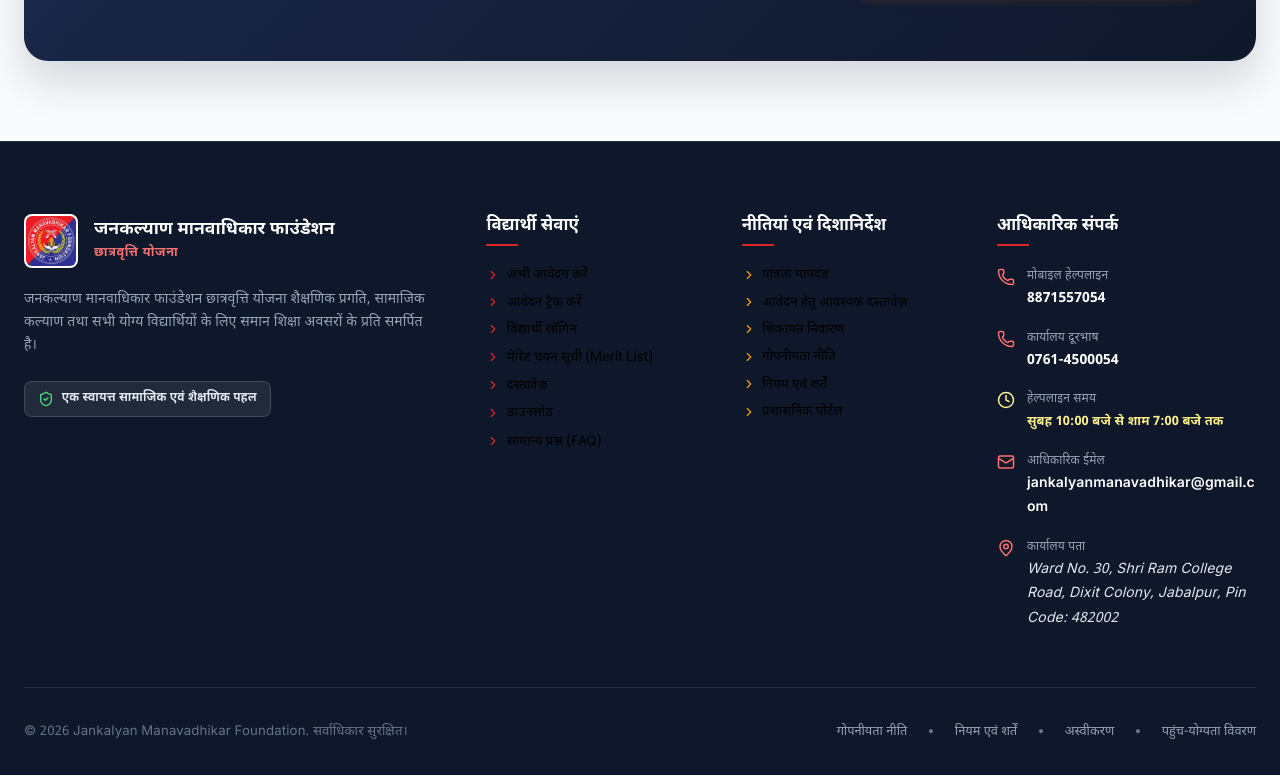
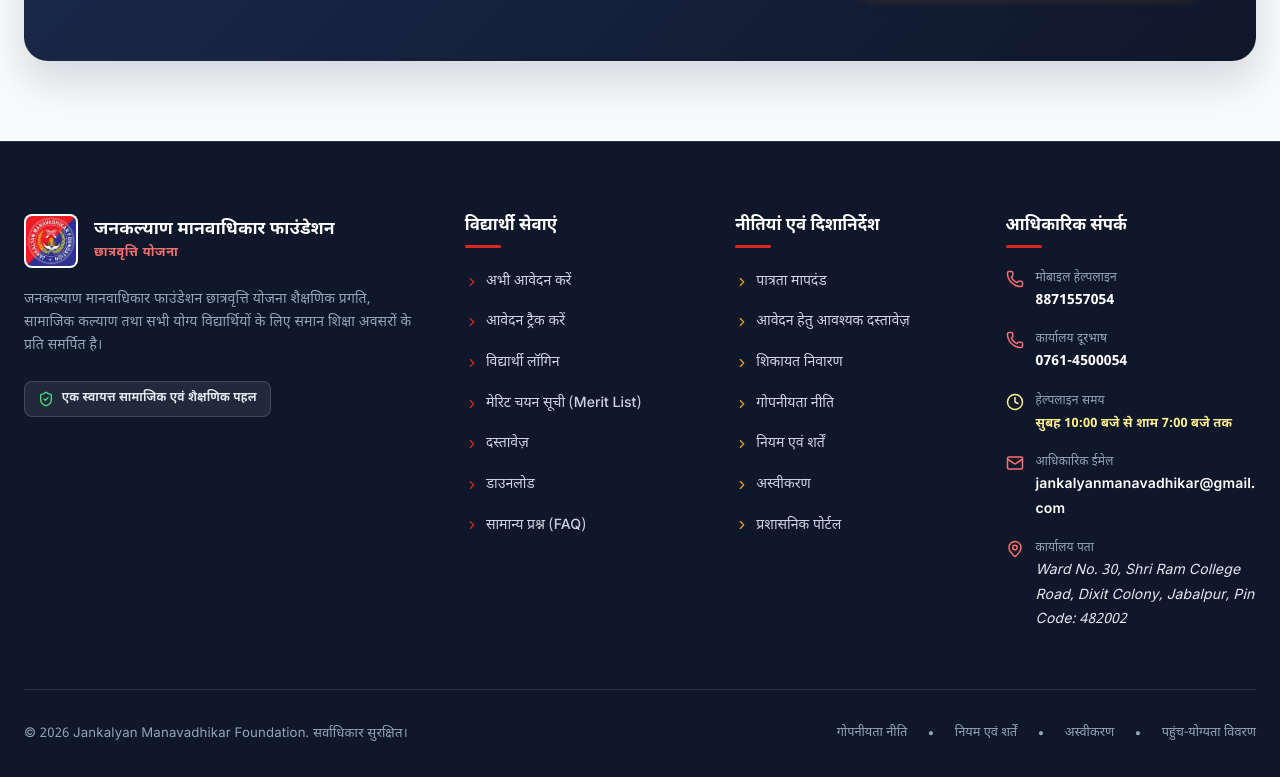
Before and after one commit to krish0000987-netizen/Jankalyan-manavadhikar-foundation, a React (Vite) app: page / in a window 1280 px wide. Shown: the part 6058-6835 px from the top of the page. Built offline with nearby package versions, Linux system fonts and the light colour scheme; no server answers; the database is empty.

Commit message:
Fix visibility and contrast of footer Student Services and Policies columns

```diff
--- a/src/components/Footer.jsx
+++ b/src/components/Footer.jsx
@@ -49,48 +49,76 @@
 
           {/* Col 2: Student Services */}
           <div className="footer-col">
-            <h4>{t.footerColStudents}</h4>
+            <h4>{t.footerColStudents || (lang === 'hi' ? 'विद्यार्थी सेवाएं' : 'Student Services')}</h4>
             <ul className="footer-links">
               <li>
-                <button onClick={() => navigate('/apply')} style={{ display: 'flex', alignItems: 'center', gap: '0.4rem' }}>
-                  <ChevronRight size={14} color="#DC2626" />
-                  <span>{t.navApplyNow}</span>
+                <button
+                  onClick={() => navigate('/apply')}
+                  className="footer-link-btn"
+                  style={{ display: 'flex', alignItems: 'center', gap: '0.45rem', color: '#CBD5E1', fontSize: '0.88rem', textAlign: 'left', width: '100%' }}
+                >
+                  <ChevronRight size={14} color="#DC2626" style={{ flexShrink: 0 }} />
+                  <span>{t.navApplyNow || (lang === 'hi' ? 'ऑनलाइन आवेदन करें' : 'Apply Online')}</span>
                 </button>
               </li>
               <li>
-                <button onClick={() => navigate('/track')} style={{ display: 'flex', alignItems: 'center', gap: '0.4rem' }}>
-                  <ChevronRight size={14} color="#DC2626" />
-                  <span>{t.navTrack}</span>
+                <button
+                  onClick={() => navigate('/track')}
+                  className="footer-link-btn"
+                  style={{ display: 'flex', alignItems: 'center', gap: '0.45rem', color: '#CBD5E1', fontSize: '0.88rem', textAlign: 'left', width: '100%' }}
+                >
+                  <ChevronRight size={14} color="#DC2626" style={{ flexShrink: 0 }} />
+                  <span>{t.navTrack || (lang === 'hi' ? 'आवेदन स्थिति ट्रैक करें' : 'Track Application Status')}</span>
                 </button>
               </li>
               <li>
-                <button onClick={() => navigate('/student-dashboard')} style={{ display: 'flex', alignItems: 'center', gap: '0.4rem' }}>
-                  <ChevronRight size={14} color="#DC2626" />
-                  <span>{t.navStudentLogin}</span>
+                <button
+                  onClick={() => navigate('/student-dashboard')}
+                  className="footer-link-btn"
+                  style={{ display: 'flex', alignItems: 'center', gap: '0.45rem', color: '#CBD5E1', fontSize: '0.88rem', textAlign: 'left', width: '100%' }}
+                >
+                  <ChevronRight size={14} color="#DC2626" style={{ flexShrink: 0 }} />
+                  <span>{t.navStudentLogin || (lang === 'hi' ? 'विद्यार्थी पोर्टल लॉगिन' : 'Student Portal Login')}</span>
                 </button>
               </li>
               <li>
-                <button onClick={() => navigate('/merit-list')} style={{ display: 'flex', alignItems: 'center', gap: '0.4rem' }}>
-                  <ChevronRight size={14} color="#DC2626" />
-                  <span>{lang === 'hi' ? 'मेरिट चयन सूची (Merit List)' : 'Official Merit List'}</span>
+                <button
+                  onClick={() => navigate('/merit-list')}
+                  className="footer-link-btn"
+                  style={{ display: 'flex', alignItems: 'center', gap: '0.45rem', color: '#CBD5E1', fontSize: '0.88rem', textAlign: 'left', width: '100%' }}
+                >
+                  <ChevronRight size={14} color="#DC2626" style={{ flexShrink: 0 }} />
+                  <span>{lang === 'hi' ? 'मेरिट चयन सूची (Merit List)' : 'Official Merit List 2026-27'}</span>
                 </button>
               </li>
               <li>
-                <button onClick={() => navigate('/documents')} style={{ display: 'flex', alignItems: 'center', gap: '0.4rem' }}>
-                  <ChevronRight size={14} color="#DC2626" />
-                  <span>{t.navDocuments}</span>
+                <button
+                  onClick={() => navigate('/documents')}
+                  className="footer-link-btn"
+                  style={{ display: 'flex', alignItems: 'center', gap: '0.45rem', color: '#CBD5E1', fontSize: '0.88rem', textAlign: 'left', width: '100%' }}
+                >
+                  <ChevronRight size={14} color="#DC2626" style={{ flexShrink: 0 }} />
+                  <span>{t.navDocuments || (lang === 'hi' ? 'आवश्यक दस्तावेज़' : 'Required Documents')}</span>
                 </button>
               </li>
               <li>
-                <button onClick={() => navigate('/downloads')} style={{ display: 'flex', alignItems: 'center', gap: '0.4rem' }}>
-                  <ChevronRight size={14} color="#DC2626" />
-                  <span>{t.navDownloads}</span>
+                <button
+                  onClick={() => navigate('/downloads')}
+                  className="footer-link-btn"
+                  style={{ display: 'flex', alignItems: 'center', gap: '0.45rem', color: '#CBD5E1', fontSize: '0.88rem', textAlign: 'left', width: '100%' }}
+                >
+                  <ChevronRight size={14} color="#DC2626" style={{ flexShrink: 0 }} />
+                  <span>{t.navDownloads || (lang === 'hi' ? 'फॉर्म एवं विवरणिका डाउनलोड' : 'Downloads & Forms')}</span>
                 </button>
               </li>
               <li>
-                <button onClick={() => navigate('/faq')} style={{ display: 'flex', alignItems: 'center', gap: '0.4rem' }}>
-                  <ChevronRight size={14} color="#DC2626" />
-                  <span>{t.navFaq}</span>
+                <button
+                  onClick={() => navigate('/faq')}
+                  className="footer-link-btn"
+                  style={{ display: 'flex', alignItems: 'center', gap: '0.45rem', color: '#CBD5E1', fontSize: '0.88rem', textAlign: 'left', width: '100%' }}
+                >
+                  <ChevronRight size={14} color="#DC2626" style={{ flexShrink: 0 }} />
+                  <span>{t.navFaq || (lang === 'hi' ? 'प्रश्नोत्तरी एवं सहायता' : 'FAQ & Helpdesk')}</span>
                 </button>
               </li>
             </ul>
@@ -98,42 +126,76 @@
 
           {/* Col 3: Policies & Institutional Guidelines */}
           <div className="footer-col">
-            <h4>{t.footerColImportant}</h4>
+            <h4>{t.footerColImportant || (lang === 'hi' ? 'नीतियां एवं दिशानिर्देश' : 'Policies & Guidelines')}</h4>
             <ul className="footer-links">
               <li>
-                <button onClick={() => navigate('/scholarship')} style={{ display: 'flex', alignItems: 'center', gap: '0.4rem' }}>
-                  <ChevronRight size={14} color="#F59E0B" />
-                  <span>{t.overviewEligibilityTitle}</span>
+                <button
+                  onClick={() => navigate('/scholarship')}
+                  className="footer-link-btn"
+                  style={{ display: 'flex', alignItems: 'center', gap: '0.45rem', color: '#CBD5E1', fontSize: '0.88rem', textAlign: 'left', width: '100%' }}
+                >
+                  <ChevronRight size={14} color="#F59E0B" style={{ flexShrink: 0 }} />
+                  <span>{t.overviewEligibilityTitle || (lang === 'hi' ? 'पात्रता एवं चयन मापदंड' : 'Eligibility Criteria')}</span>
                 </button>
               </li>
               <li>
-                <button onClick={() => navigate('/scholarship')} style={{ display: 'flex', alignItems: 'center', gap: '0.4rem' }}>
-                  <ChevronRight size={14} color="#F59E0B" />
-                  <span>{t.docTitle}</span>
+                <button
+                  onClick={() => navigate('/documents')}
+                  className="footer-link-btn"
+                  style={{ display: 'flex', alignItems: 'center', gap: '0.45rem', color: '#CBD5E1', fontSize: '0.88rem', textAlign: 'left', width: '100%' }}
+                >
+                  <ChevronRight size={14} color="#F59E0B" style={{ flexShrink: 0 }} />
+                  <span>{t.docTitle || (lang === 'hi' ? 'दस्तावेज़ सत्यापन नीति' : 'Document Verification Policy')}</span>
                 </button>
               </li>
               <li>
-                <button onClick={() => navigate('/grievance')} style={{ display: 'flex', alignItems: 'center', gap: '0.4rem' }}>
-                  <ChevronRight size={14} color="#F59E0B" />
-                  <span>{t.navGrievance}</span>
+                <button
+                  onClick={() => navigate('/grievance')}
+                  className="footer-link-btn"
+                  style={{ display: 'flex', alignItems: 'center', gap: '0.45rem', color: '#CBD5E1', fontSize: '0.88rem', textAlign: 'left', width: '100%' }}
+                >
+                  <ChevronRight size={14} color="#F59E0B" style={{ flexShrink: 0 }} />
+                  <span>{t.navGrievance || (lang === 'hi' ? 'शिकायत निवारण प्रक्रिया' : 'Grievance Redressal')}</span>
                 </button>
               </li>
               <li>
-                <button onClick={() => navigate('/privacy')} style={{ display: 'flex', alignItems: 'center', gap: '0.4rem' }}>
-                  <ChevronRight size={14} color="#F59E0B" />
-                  <span>{t.footerPrivacy}</span>
+                <button
+                  onClick={() => navigate('/privacy')}
+                  className="footer-link-btn"
+                  style={{ display: 'flex', alignItems: 'center', gap: '0.45rem', color: '#CBD5E1', fontSize: '0.88rem', textAlign: 'left', width: '100%' }}
+                >
+                  <ChevronRight size={14} color="#F59E0B" style={{ flexShrink: 0 }} />
+                  <span>{t.footerPrivacy || (lang === 'hi' ? 'गोपनीयता नीति (Privacy Policy)' : 'Privacy Policy')}</span>
                 </button>
               </li>
               <li>
-                <button onClick={() => navigate('/terms')} style={{ display: 'flex', alignItems: 'center', gap: '0.4rem' }}>
-                  <ChevronRight size={14} color="#F59E0B" />
-                  <span>{t.footerTerms}</span>
+                <button
+                  onClick={() => navigate('/terms')}
+                  className="footer-link-btn"
+                  style={{ display: 'flex', alignItems: 'center', gap: '0.45rem', color: '#CBD5E1', fontSize: '0.88rem', textAlign: 'left', width: '100%' }}
+                >
+                  <ChevronRight size={14} color="#F59E0B" style={{ flexShrink: 0 }} />
+                  <span>{t.footerTerms || (lang === 'hi' ? 'नियम एवं शर्तें (Terms)' : 'Terms & Conditions')}</span>
                 </button>
               </li>
               <li>
-                <button onClick={() => navigate('/admin')} style={{ display: 'flex', alignItems: 'center', gap: '0.4rem' }}>
-                  <ChevronRight size={14} color="#F59E0B" />
-                  <span>{t.navAdmin}</span>
+                <button
+                  onClick={() => navigate('/disclaimer')}
+                  className="footer-link-btn"
+                  style={{ display: 'flex', alignItems: 'center', gap: '0.45rem', color: '#CBD5E1', fontSize: '0.88rem', textAlign: 'left', width: '100%' }}
+                >
+                  <ChevronRight size={14} color="#F59E0B" style={{ flexShrink: 0 }} />
+                  <span>{t.footerDisclaimer || (lang === 'hi' ? 'अस्वीकरण (Disclaimer)' : 'Institutional Disclaimer')}</span>
+                </button>
+              </li>
+              <li>
+                <button
+                  onClick={() => navigate('/admin/login')}
+                  className="footer-link-btn"
+                  style={{ display: 'flex', alignItems: 'center', gap: '0.45rem', color: '#CBD5E1', fontSize: '0.88rem', textAlign: 'left', width: '100%' }}
+                >
+                  <ChevronRight size={14} color="#F59E0B" style={{ flexShrink: 0 }} />
+                  <span>{t.navAdmin || (lang === 'hi' ? 'प्रशासनिक लॉगिन' : 'Administrative Portal')}</span>
                 </button>
               </li>
             </ul>
--- a/src/index.css
+++ b/src/index.css
@@ -1040,22 +1040,28 @@
   padding-bottom: 2rem;
   margin-top: auto;
   border-top: 1px solid rgba(255, 255, 255, 0.1);
+  position: relative;
+  z-index: 10;
 }
 
 .footer-grid {
   display: grid;
-  grid-template-columns: 2fr 1fr 1fr 1.25fr;
-  gap: 3rem;
+  grid-template-columns: 2fr 1.15fr 1.15fr 1.25fr;
+  gap: 2.5rem;
   margin-bottom: 3.5rem;
 }
 
 .footer-col h4 {
-  color: #FFFFFF;
-  font-size: 1.05rem;
-  font-weight: 700;
-  margin-bottom: 1.25rem;
-  position: relative;
-  padding-bottom: 0.5rem;
+  color: #FFFFFF !important;
+  font-size: 1.05rem !important;
+  font-weight: 800 !important;
+  margin-bottom: 1.25rem !important;
+  position: relative !important;
+  padding-bottom: 0.6rem !important;
+  letter-spacing: -0.01em;
+  display: block !important;
+  visibility: visible !important;
+  opacity: 1 !important;
 }
 
 .footer-col h4::after {
@@ -1063,26 +1069,66 @@
   position: absolute;
   bottom: 0;
   left: 0;
-  width: 32px;
-  height: 2px;
+  width: 36px;
+  height: 2.5px;
   background-color: var(--brand-red);
+  border-radius: 2px;
 }
 
 .footer-links {
   list-style: none;
   display: flex;
   flex-direction: column;
-  gap: 0.65rem;
-}
-
+  gap: 0.55rem;
+  margin: 0;
+  padding: 0;
+  visibility: visible !important;
+}
+
+.footer-links li {
+  margin: 0;
+  padding: 0;
+  list-style: none;
+  display: block;
+}
+
+.footer-links button,
 .footer-links a {
-  color: #94A3B8;
-  font-size: 0.9rem;
-  transition: color 0.15s ease;
-}
-
+  color: #CBD5E1 !important;
+  font-size: 0.88rem !important;
+  font-weight: 500 !important;
+  text-align: left !important;
+  display: inline-flex !important;
+  align-items: center !important;
+  gap: 0.45rem !important;
+  width: 100% !important;
+  padding: 0.25rem 0 !important;
+  background: none !important;
+  border: none !important;
+  cursor: pointer !important;
+  transition: all 0.2s ease !important;
+  line-height: 1.4 !important;
+  text-decoration: none !important;
+  font-family: inherit !important;
+  visibility: visible !important;
+  opacity: 1 !important;
+}
+
+.footer-links button:hover,
 .footer-links a:hover {
-  color: #FFFFFF;
+  color: #FFFFFF !important;
+  transform: translateX(4px);
+}
+
+.footer-links button:hover svg,
+.footer-links a:hover svg {
+  transform: translateX(2px);
+}
+
+.footer-links button span,
+.footer-links a span {
+  color: inherit !important;
+  font-size: inherit !important;
 }
 
 .footer-bottom {
@@ -1092,9 +1138,22 @@
   align-items: center;
   justify-content: space-between;
   font-size: 0.825rem;
-  color: #64748B;
+  color: #94A3B8;
   flex-wrap: wrap;
   gap: 1rem;
+}
+
+.footer-bottom button {
+  color: #94A3B8 !important;
+  transition: color 0.15s ease;
+  font-size: 0.8rem;
+  background: none;
+  border: none;
+  cursor: pointer;
+}
+
+.footer-bottom button:hover {
+  color: #FFFFFF !important;
 }
 
 /* Printable Receipt & Certificate Styles */
```
